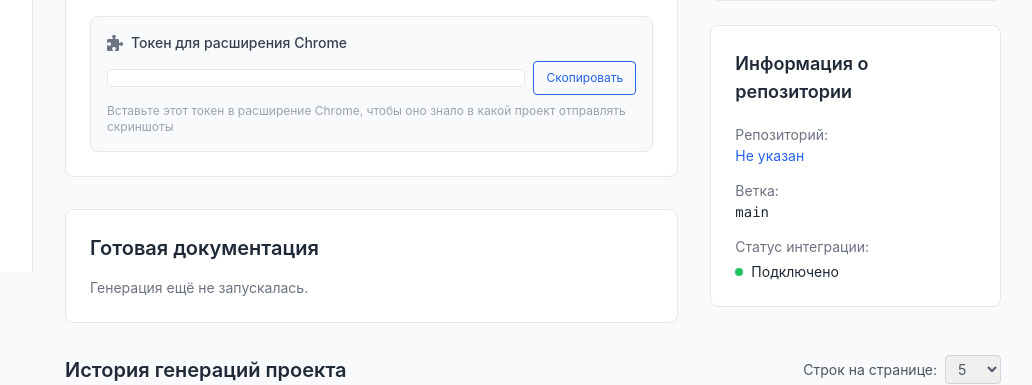
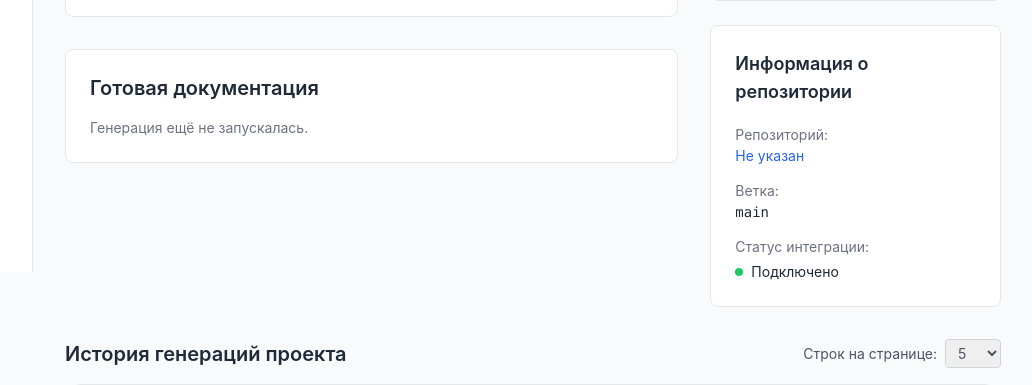
Before and after one commit to erumyantsevaspb-del/Code2Guide, a Django app: template core/templates/core/project_detail.html in a window 1280 px wide. Shown: the part 528-913 px from the top of the page, without its empty margins (247-1279 px from the left). Run offline with Django 5.2, Linux system fonts and the light colour scheme; the template is opened without the code that fills it: values that come from a table or form of the project are taken from there, others are empty; data comes from the database, SQL or seed files in the repository; some libraries are stand-ins or nearby versions.

Commit message:
Убран блок токена Chrome расширения со страницы проекта

```diff
--- a/core/templates/core/project_detail.html
+++ b/core/templates/core/project_detail.html
@@ -50,20 +50,6 @@
                 <span>Запустить генерацию</span>
             </button>
 
-            <!-- Токен для расширения Chrome -->
-            <div class="mt-6 p-4 bg-gray-50 border border-gray-200 rounded-lg">
-                <div class="flex items-center gap-2 mb-2">
-                    <i class="fas fa-puzzle-piece text-gray-500"></i>
-                    <span class="text-sm font-medium text-gray-700">Токен для расширения Chrome</span>
-                </div>
-                <div class="flex items-center gap-2">
-                    <code class="flex-1 text-xs bg-white border border-gray-200 rounded px-3 py-2 text-gray-600 font-mono truncate" id="apiToken">{{ project.api_token }}</code>
-                    <button onclick="copyToken()" class="text-xs text-[#2563EB] hover:text-[#1d4ed8] border border-[#2563EB] rounded px-3 py-2 whitespace-nowrap transition-colors">
-                        Скопировать
-                    </button>
-                </div>
-                <p class="text-xs text-gray-400 mt-2">Вставьте этот токен в расширение Chrome, чтобы оно знало в какой проект отправлять скриншоты</p>
-            </div>
             <div id="generationStatus" class="mt-4 hidden">
                 <div class="flex items-center gap-3 text-blue-600 mb-1">
                     <i class="fas fa-spinner fa-spin"></i>
```
